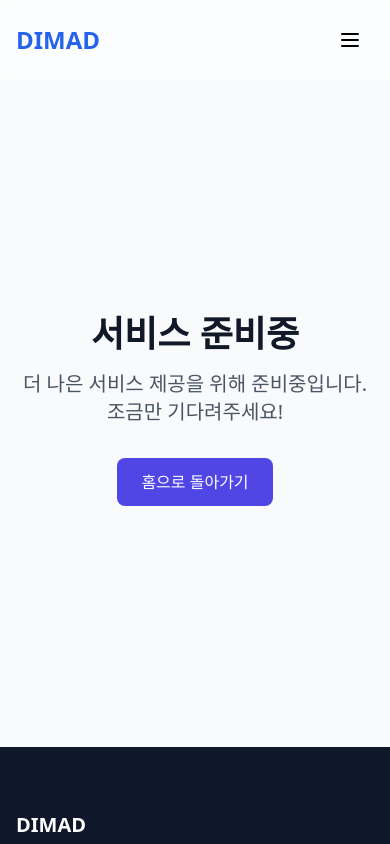
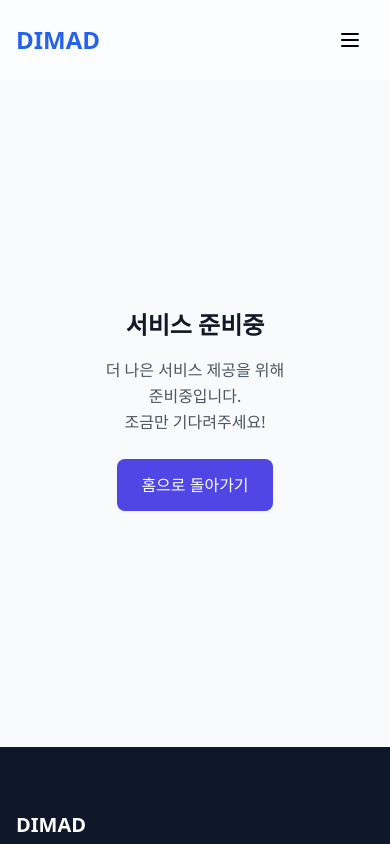
Before and after one commit to DodamKing/dimad.kr, a Nuxt app: page /coming-soon in a window 390 px wide. Shown: the top 844 px of the page. Built offline with nearby package versions, Linux system fonts and the light colour scheme.

Commit message:
커밍순 모바일 최적화, 테스트 커밋

```diff
--- a/nuxt.config.ts
+++ b/nuxt.config.ts
@@ -37,4 +37,8 @@ export default defineNuxtConfig({
   runtimeConfig: {
     MONGODB_URI: process.env.MONGODB_URI
   },
+
+  nitro: {
+    preset: "vercel"
+  }
 })
--- a/pages/coming-soon.vue
+++ b/pages/coming-soon.vue
@@ -1,15 +1,22 @@
 <!-- pages/coming-soon.vue -->
 <template>
     <main class="container mx-auto px-4">
-        <div class="min-h-[80vh] flex items-center justify-center">
-            <div class="text-center">
-                <h1 class="text-4xl font-bold text-gray-900 mb-4">서비스 준비중</h1>
-                <p class="text-xl text-gray-600 mb-8">
-                    더 나은 서비스 제공을 위해 준비중입니다.<br>
+        <div class="min-h-[80vh] flex items-center justify-center py-12 sm:py-0">
+            <div class="text-center px-4 sm:px-0">
+                <!-- 제목 - 모바일에서 더 작게 -->
+                <h1 class="text-2xl sm:text-3xl md:text-4xl font-bold text-gray-900 mb-4 sm:mb-6">
+                    서비스 준비중
+                </h1>
+
+                <!-- 설명 텍스트 - 모바일에서 적절한 크기로 -->
+                <p class="text-base sm:text-lg md:text-xl text-gray-600 mb-6 sm:mb-8 leading-relaxed">
+                    더 나은 서비스 제공을 위해<br class="sm:hidden" /> 준비중입니다.<br>
                     조금만 기다려주세요!
                 </p>
+
+                <!-- 버튼 - 모바일에서 더 큰 터치 영역 -->
                 <NuxtLink to="/"
-                    class="inline-flex items-center px-6 py-3 bg-indigo-600 text-white rounded-lg hover:bg-indigo-700 transition-colors">
+                    class="inline-flex items-center px-6 py-3.5 sm:py-3 text-base sm:text-lg bg-indigo-600 text-white rounded-lg hover:bg-indigo-700 transition-colors active:bg-indigo-800 shadow-sm hover:shadow-md">
                     홈으로 돌아가기
                 </NuxtLink>
             </div>
@@ -23,6 +30,6 @@ definePageMeta({
 })
 
 useHead({
-    titleTemplate: '%s | 서비스 준비중, Comming Soon!',
+    titleTemplate: '%s | 서비스 준비중, Coming Soon!', // 오타 수정
 });
 </script>
```
